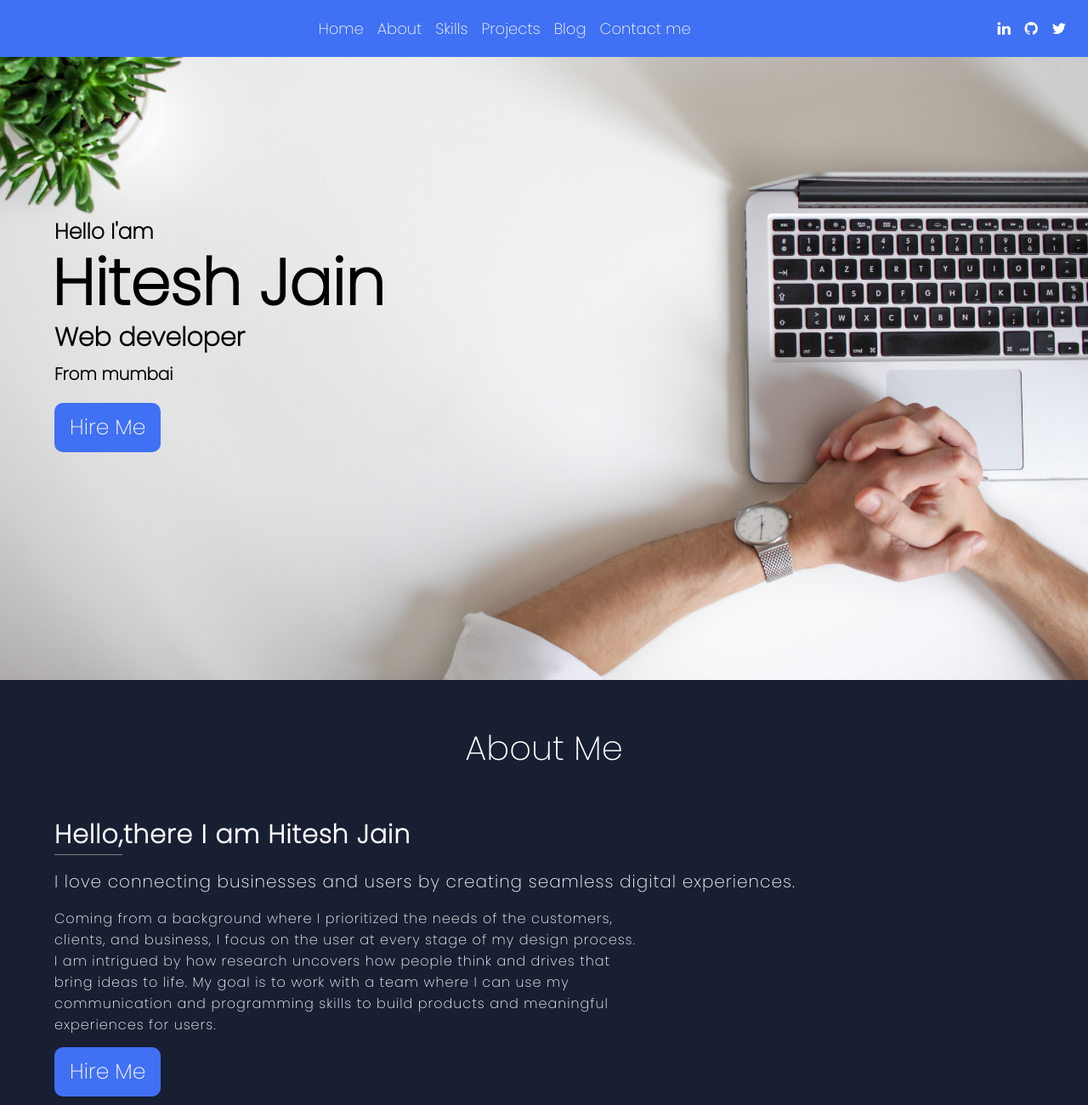
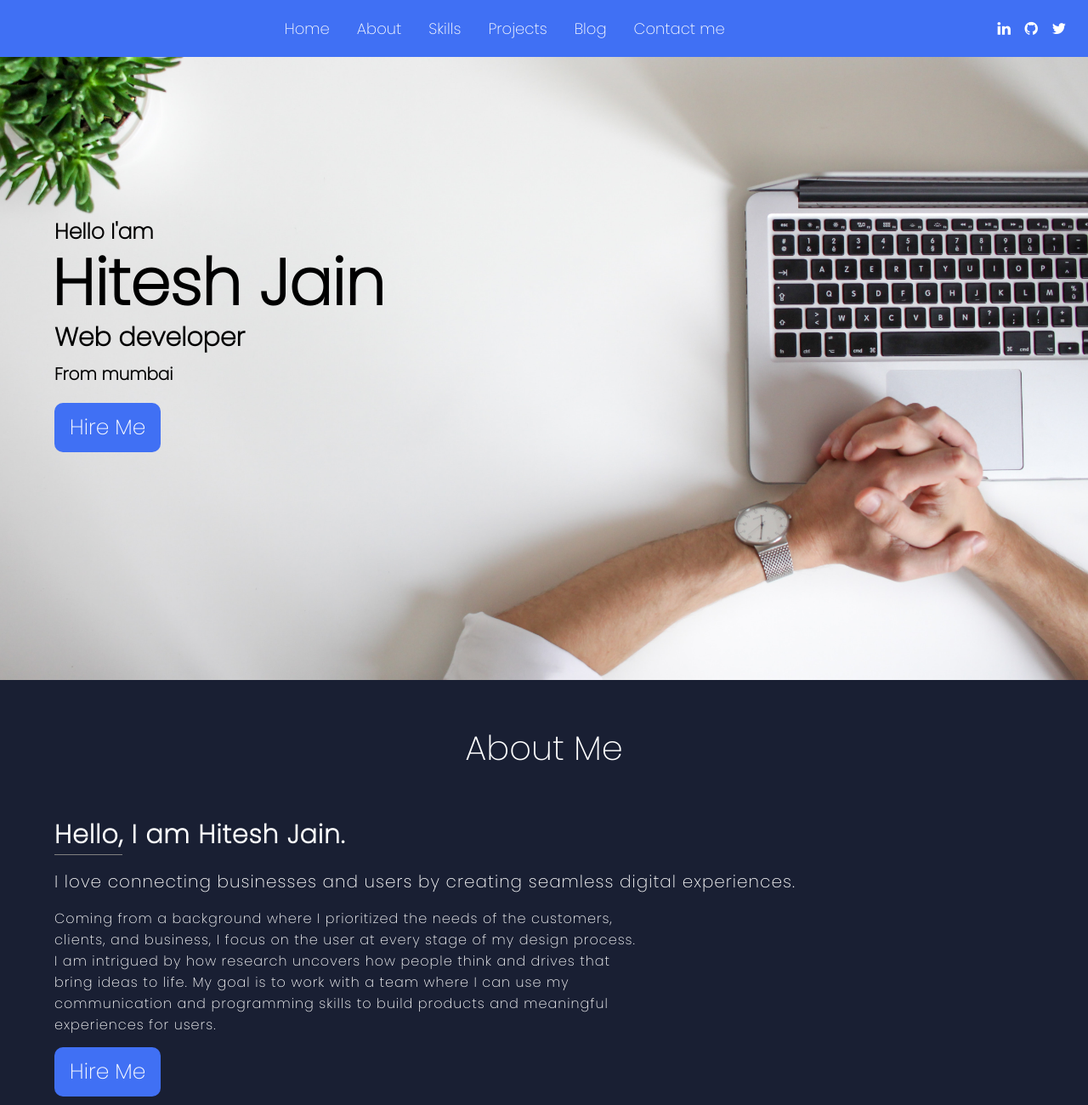
Before and after one commit to bafna-hitesh/neo-g-lesson3, a plain HTML site: page index.html in a window 1280 px wide. Shown: the top 1300 px of the page at 85% size. Drawn offline with Linux system fonts and the light colour scheme.

Commit message:
refactor: header name

```diff
--- a/index.html
+++ b/index.html
@@ -55,7 +55,7 @@
         <div class="contain">
             <div class="title"><span>About Me</span></div>
                 <div class="about-details">
-                    <h5 class="header-name">Hello,there I am Hitesh Jain</h5>
+                    <h5 class="header-name">Hello, I am Hitesh Jain.</h5>
                     <hr _ngcontent-ipg-c12="" width="80px" noshade="" size="1px" align="left" class="page-break">
                     <span>I love connecting businesses and users by creating seamless digital experiences.</span>
                     <p>Coming from a background where I prioritized the needs of the customers, clients, and business, I focus on the user at every stage of my design process. I am intrigued by how research uncovers how people think and drives that bring ideas to life. My goal is to work with a team where I can use my communication and programming skills to build products and meaningful experiences for users.</p>
--- a/styles.css
+++ b/styles.css
@@ -59,8 +59,9 @@ nav .navbar .menu li{
 
 .navbar .menu li a{
     font-size: 18px;
-    font-size: 500;
     color: white;
+    /* background-color: orange; */
+    margin: 0 8px;
 }
 
 .navbar .menu li a:hover{
@@ -257,9 +258,8 @@ h3{
     margin-top: 20px;
     text-align: center ;
     background: transparent;
-    /* border: 1px solid var(--blue); */
+    border: 1px solid var(--blue);
     box-shadow: -5px -5px 10px #295e74;
-
 }
 
 .single-stack:hover {
```
